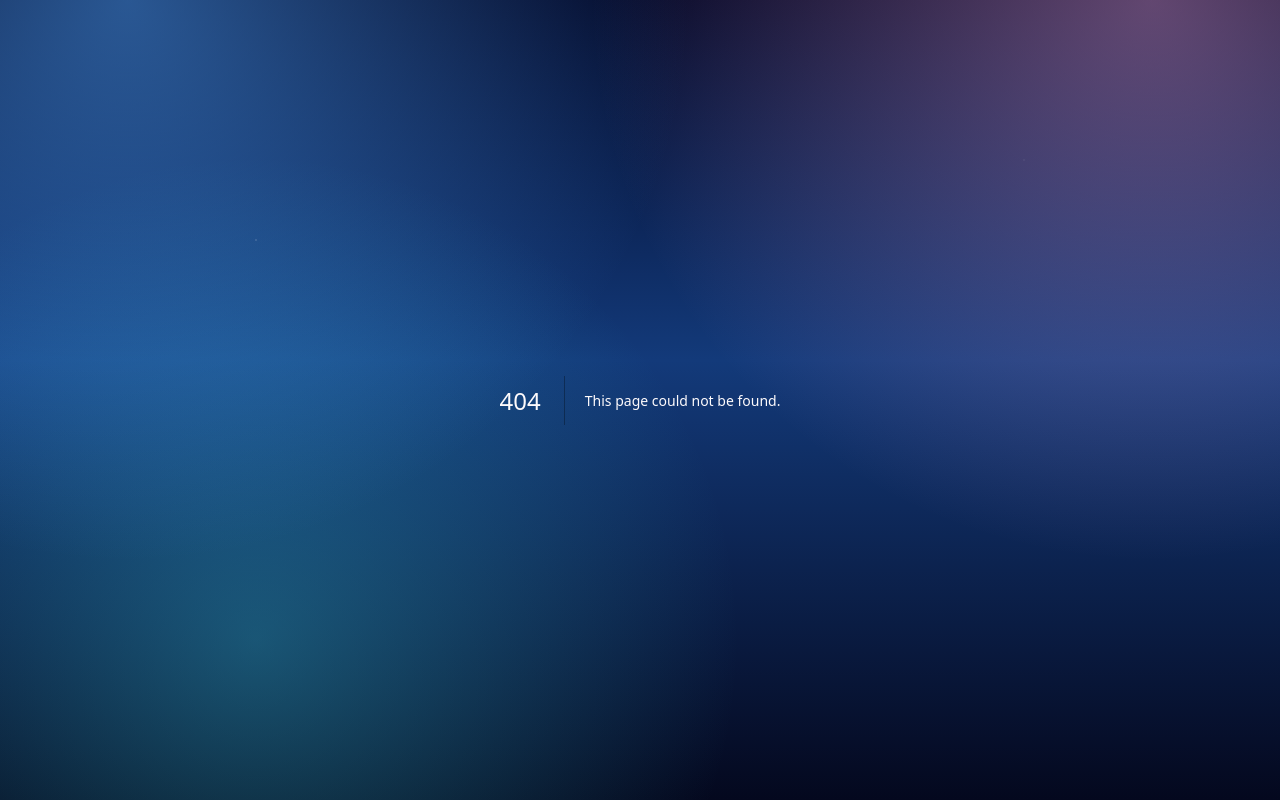
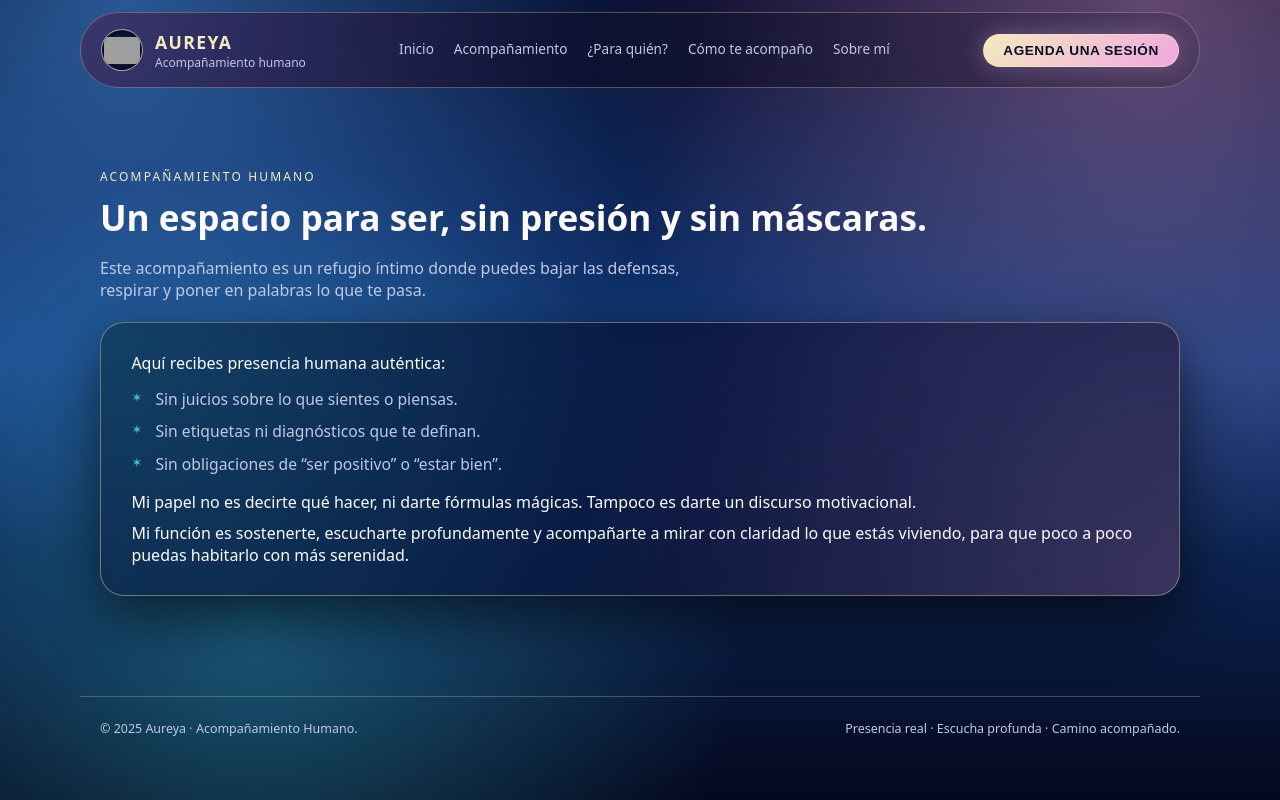
Before and after one commit to lulabtechnology/Entre-almas-abiertas, a Next.js app: page /acompanamiento in a window 1280 px wide. Before the commit this address had no page. Built offline with nearby package versions, Linux system fonts and the light colour scheme; grey boxes are pictures that could not be loaded.

Commit message:
Create page.js

```diff
--- /dev/null
+++ b/app/acompanamiento/page.js
@@ -0,0 +1,44 @@
+import Navbar from "../../components/Navbar";
+import Footer from "../../components/Footer";
+import Section from "../../components/Section";
+
+export const metadata = {
+  title: "¿Qué es este acompañamiento? | Aureya"
+};
+
+export default function AcompanamientoPage() {
+  return (
+    <>
+      <Navbar />
+      <main className="page-shell">
+        <Section
+          label="Acompañamiento humano"
+          title="Un espacio para ser, sin presión y sin máscaras."
+          lead="Este acompañamiento es un refugio íntimo donde puedes bajar las defensas, respirar y poner en palabras lo que te pasa."
+        >
+          <div className="card-soft" style={{ marginTop: "1.3rem" }}>
+            <p style={{ marginBottom: "0.9rem" }}>
+              Aquí recibes presencia humana auténtica:
+            </p>
+            <ul className="bullet-soft">
+              <li>Sin juicios sobre lo que sientes o piensas.</li>
+              <li>Sin etiquetas ni diagnósticos que te definan.</li>
+              <li>Sin obligaciones de “ser positivo” o “estar bien”.</li>
+            </ul>
+
+            <p style={{ marginTop: "1rem", marginBottom: "0.6rem" }}>
+              Mi papel no es decirte qué hacer, ni darte fórmulas mágicas.
+              Tampoco es darte un discurso motivacional.
+            </p>
+            <p>
+              Mi función es sostenerte, escucharte profundamente y acompañarte a
+              mirar con claridad lo que estás viviendo, para que poco a poco
+              puedas habitarlo con más serenidad.
+            </p>
+          </div>
+        </Section>
+      </main>
+      <Footer />
+    </>
+  );
+}
```
